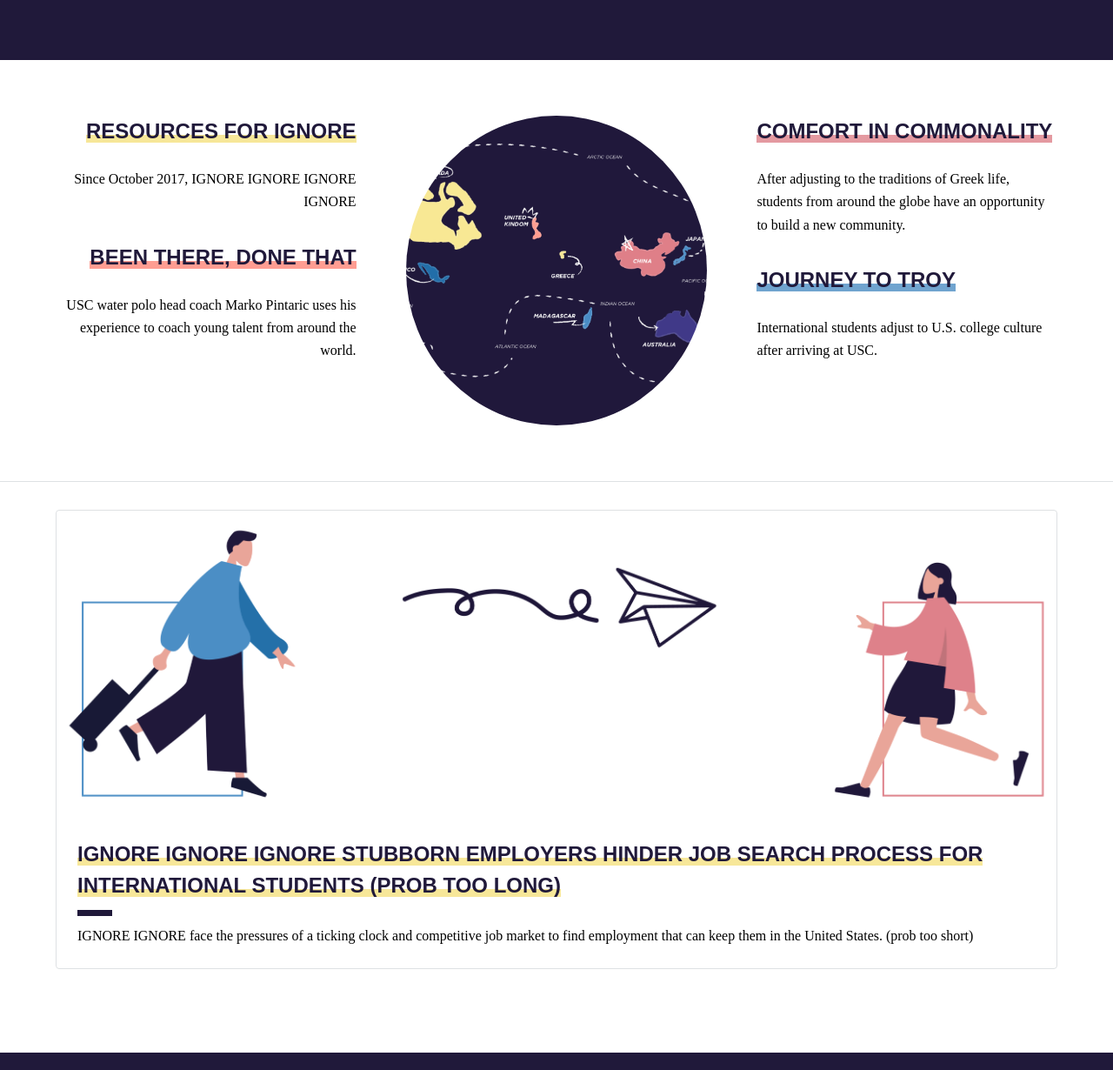
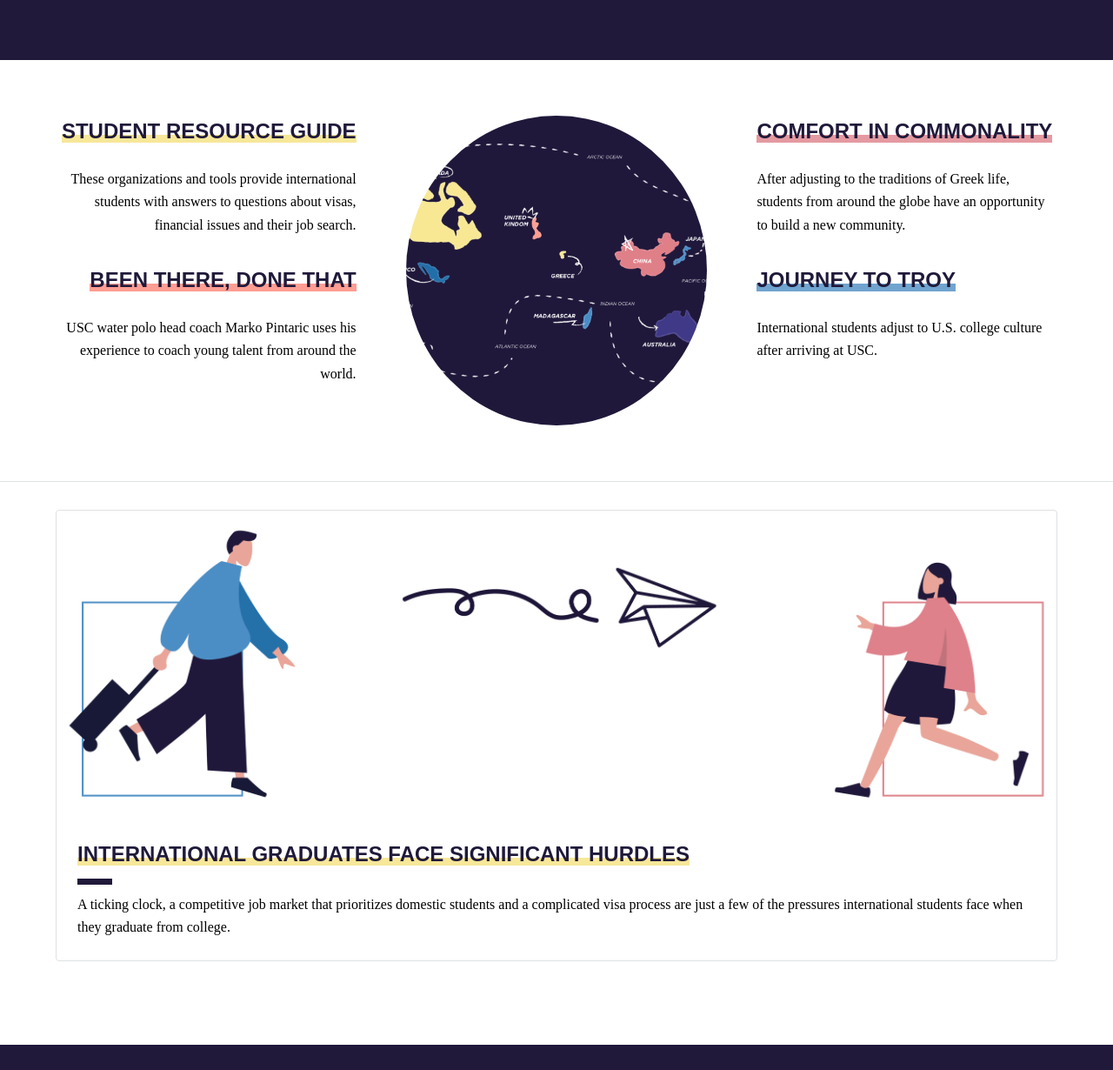
Before and after one commit to alinaf/a-long-way-from-home, a plain HTML site: page index.html in a window 1280 px wide. Shown: the part 1636-2866 px from the top of the page at 87% size. Drawn offline with nearby package versions, Linux system fonts and the light colour scheme; a web font is replaced by a local one.

Commit message:
update headlines

```diff
--- a/index.html
+++ b/index.html
@@ -59,8 +59,8 @@
 				<div class="flex-item left">
 					<div>
 						<a href="expo.html">
-							<h3><span class="yellowlight">Resources for IGNORE</span></h3>
-							<p>Since October 2017, IGNORE IGNORE IGNORE IGNORE</p>
+							<h3><span class="yellowlight">Student resource guide</span></h3>
+							<p>These organizations and tools provide international students with answers to questions about visas, financial issues and their job search.</p>
 							</a>
 						</div>
 						<div>
@@ -103,9 +103,9 @@
 										<img src="images/traveling.png" alt="" />
 									</div>
 									<div class="content">
-										<h3><span class="yellowlight">IGNORE IGNORE IGNORE stubborn employers hinder job search process for international students (prob too long) </span></h3>
+										<h3><span class="yellowlight">International graduates face significant hurdles</span></h3>
 										<div class="rectangle"></div>
-										<p>IGNORE IGNORE face the pressures of a ticking clock and competitive job market to find employment that can keep them in the United States. (prob too short) </p>
+										<p>A ticking clock, a competitive job market that prioritizes domestic students and a complicated visa process are just a few of the pressures international students face when they graduate from college. </p>
 									</div>
 								</div></a>
 
```
